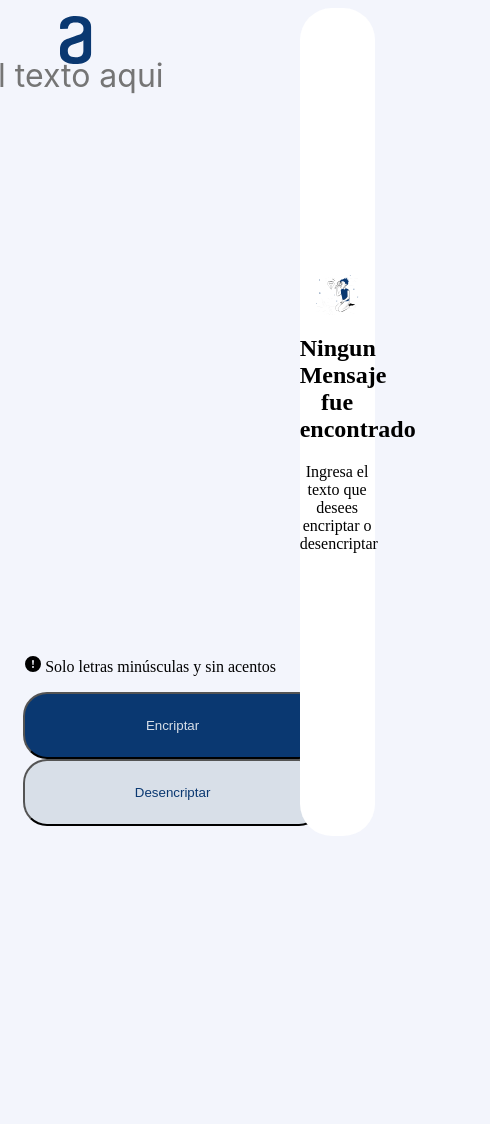
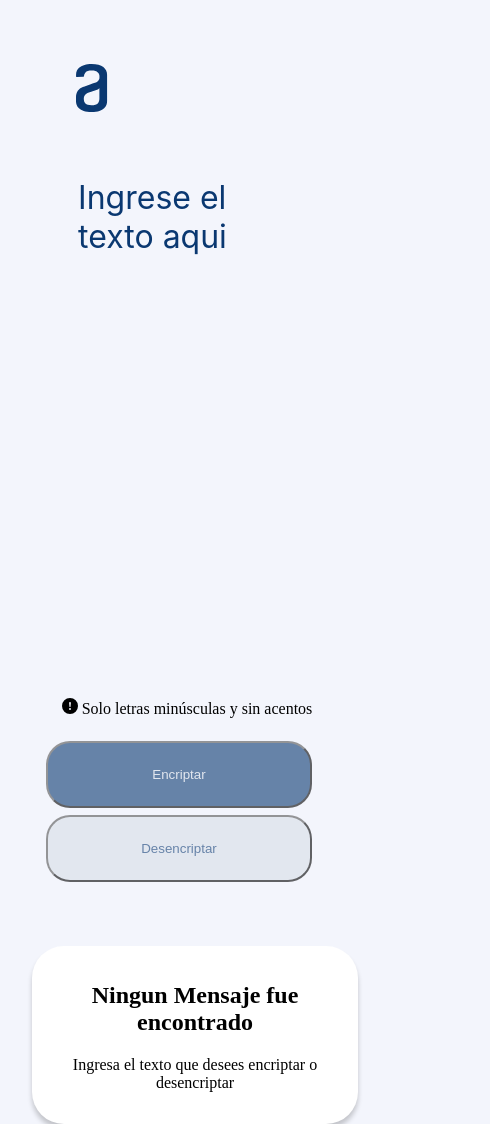
Before and after one commit to Seba-Monsalve/alura-encriptador, a plain HTML site: page index.html in a window 390 px wide. Shown: the whole page, 490 px wide, since content can reach past the window. Before the commit the page ends 844 px from the top, so only its background shows below. Drawn offline with Linux system fonts and the light colour scheme.

Commit message:
Responsive

```diff
--- a/index.html
+++ b/index.html
@@ -8,28 +8,31 @@
 </head>
 
 <body>
-
-    <section class="input">
+    <main>
+        <section id="input">
             <img src="./iconos/logo.svg" alt="" class="logo">
-        <textarea name="" id="" cols="30" rows="10" placeholder="Ingrese el texto aqui"></textarea>
-        <div>
-            <span class="input-info"><img src="./iconos/icono.svg" alt=""> Solo letras minúsculas y sin acentos</span>
-            <button class="btn encriptar">Encriptar</button>
-            <button class="btn desencriptar">Desencriptar</button>
+            <textarea name="" id="input-area" placeholder="Ingrese el texto aqui"></textarea>
+            <div class="botonera">
+                <span class="input-info"><img src="./iconos/icono.svg" alt=""> Solo letras minúsculas y sin
+                    acentos</span>
+                <button id="btn-encriptar" class="btn encriptar disabled" onclick="encriptar();">Encriptar</button>
+                <button id="btn-desencriptar" class="btn desencriptar" onclick="desencriptar();">Desencriptar</button>
             </div>
         </section>
-
-    <section class="output">
-        <div class="results">
+        <section id="output">
+            <div id="info-desencriptar">
                 <img src="./iconos/imagen.svg" alt="" id="results-image">
                 <div class="results-texts">
                     <h1>Ningun Mensaje fue encontrado</h1>
                     <p>Ingresa el texto que desees encriptar o desencriptar</p>
                 </div>
             </div>
-        <!-- <button class="btn copiar">Desencriptar</button> -->
+            <textarea cols="10" disabled="" id="output-area" placeholder="Ingresa el texto a encriptar"></textarea>
+            <button id="btn-copiar" class="btn hidden" onclick="copiar();">Copiar</button>
         </section>
+    </main>
 
+    <script src="./js/index.js"></script>
 
 </body>
 
--- /dev/null
+++ b/js/index.js
@@ -0,0 +1,111 @@
+
+// DECLARACION VARIABLES
+let results = document.getElementById('info-desencriptar');
+let imagen_results = document.getElementById('info-desencriptar').innerHTML;
+
+let output_section = document.getElementById('output');
+
+let input_area = document.getElementById('input-area');
+let output_area = document.getElementById('output-area');
+
+let btn_encriptar = document.getElementById('btn-encriptar');
+let btn_desencriptar = document.getElementById('btn-desencriptar');
+let btn_copiar = document.getElementById('btn-copiar');
+
+let letras_a_cifrar = ['a', 'e', 'i', 'o', 'u'];
+let letras_auxiliares = ['á', 'é', 'í', 'ó', 'ú'];
+let cifrado = ['ai', 'enter', 'imes', 'ober', 'ufat'];
+
+
+
+// inicializar
+output_area.classList.add('hidden')
+btn_copiar.classList.add('hidden')
+
+btn_encriptar.classList.add('disabled');
+btn_desencriptar.classList.add('disabled')
+
+input_area.addEventListener('input', () => {
+    if (input_area.value != '') {
+        btn_encriptar.classList.remove('disabled');
+        btn_desencriptar.classList.remove('disabled');
+        return;
+    }
+    btn_encriptar.classList.add('disabled');
+    btn_desencriptar.classList.add('disabled')
+
+    return;
+}
+)
+
+// La letra 'a' es convertida para 'ai'
+// La letra 'e' es convertida para 'enter'
+// La letra 'i' es convertida para 'imes'
+// La letra 'o' es convertida para 'ober'
+// La letra 'u' es convertida para 'ufat'
+
+
+function reset() {
+    results.innerHTML = '';
+    input_area.value = '';
+    output_area.classList.remove('hidden')
+    btn_copiar.classList.remove('hidden')
+
+    btn_desencriptar  .classList.add('disabled')
+    btn_encriptar.classList.add('disabled')
+}
+
+
+
+
+//------------------------
+// FUNCIONES
+//------------------------
+
+
+function cifrarTexto(texto) {
+    for (index in letras_a_cifrar) {
+        texto = texto.replaceAll(letras_a_cifrar[index], letras_auxiliares[index]);
+    }
+    for (index in letras_auxiliares) {
+        texto = texto.replaceAll(letras_auxiliares[index], cifrado[index]);
+    }
+    return texto;
+}
+
+function descifrarTexto(texto) {
+    for (index in cifrado) {
+        texto = texto.replaceAll(cifrado[index], letras_auxiliares[index]);
+    }
+    for (index in letras_auxiliares) {
+        texto = texto.replaceAll(letras_auxiliares[index], letras_a_cifrar[index]);
+    }
+    return texto;
+}
+function encriptar() {
+    let input_text = input_area.value;
+    if (input_text == '')
+        return;
+
+    output_area.value = cifrarTexto(input_text);
+    reset();
+    return;
+}
+
+function desencriptar() {
+    let input_text = input_area.value;
+    if (input_text == '')
+        return;
+
+    output_area.value = descifrarTexto(input_text);
+    reset();
+    return;
+}
+
+function copiar() {
+    if (output_area.value == '')
+        return;
+    navigator.clipboard.writeText(output_area.value);
+    alert('Se ha copiado el texto: ' + output_area.value);
+    return;
+}
--- a/styles.css
+++ b/styles.css
@@ -1,40 +1,56 @@
+* {
+    box-sizing: border-box
+}
+
+html,
+body {
+    margin: 0 1em;
+}
+
 html {
     background: #F3F5FC;
-    width: 100%;
-    height: 100%;
 }
 
 .logo {
-    position: fixed;
-    width: 120px;
-    top: 1em;
-    left: 1em
+    display: inline-block;
+    margin: 1em auto 2em 0;
 }
 
 section {
+    height: 100%;
     float: left;
 }
 
-.input {
-    margin-left: 10%;
-    height: 100%;
-    width: 68%;
+#input {
     display: flex;
     flex-direction: column;
     justify-content: center;
     align-items: center;
+    padding: 2em 2em 0 0;
+    width: 75%;
+    height: 93%;
 }
 
-
-.output {
+#output {
     display: flex;
     flex-direction: column;
     border-radius: 32px;
+    text-align: center;
+    align-items: center;
+    justify-content: space-around;
     background-color: white;
-    text-align: center;
-    justify-content: center;
-    height: 100%;
     width: 20%;
+    height: 95%;
+    padding: 1em;
+    box-shadow: 0px 5px 5px 0px rgba(0, 0, 0, 0.2);
+}
+
+.botonera{
+    flex-wrap: wrap;
+}
+
+#input-area {
+    width: 70%;
 }
 
 .input-info {
@@ -42,15 +58,19 @@ section {
     margin: 0 0 1em 1em;
 }
 
-
 .btn {
     width: 300px;
     height: 67px;
     padding: 24px;
     border-radius: 24px;
     margin: 0 1em;
+}
 
+
+#btn-copiar {
+    width: 100%;
 }
+
 
 .encriptar {
     background-color: #0A3871;
@@ -62,33 +82,108 @@ section {
     color: #0A3871;
 }
 
-.copiar {
-    position: relative;
-    bottom: -10px;
-}
 
 textarea {
     background-color: transparent;
     border: none;
     resize: none;
-    height: 70vh;
+    height: 60vh;
+    width: 100%;
     margin: 1em 0 0.5em 0;
     font-family: Inter;
     font-size: 32px;
     font-weight: 400;
-    line-height: 48px;
-    text-align: left;
+    text-align: start;
+    color: #0A3871;
 }
 
 
-.results img,
-.results p.results h1 {
-    width: 60%;
-    font-size: 2em;
+textarea::placeholder {
+    color: #0A3871;
 }
 
 
-.texto-output {
-    text-align: center;
-    width: 60%;
+#results-image {
+    width: 100%;
 }
+
+
+.disabled {
+    opacity: 0.6;
+}
+
+.hidden {
+    display: none;
+}
+
+.btn:hover {
+    cursor: pointer;
+    opacity: 0.9;
+}
+
+.disabled:hover {
+    cursor: not-allowed;
+    opacity: 0.6;
+
+}
+
+/* Extra small devices (phones, 600px and down) */
+@media only screen and (max-width: 600px) {}
+
+/* Small devices (portrait tablets and large phones, 600px and up) */
+@media only screen and (max-width: 600px) {
+    .btn {
+        width: 100%;
+        margin: 0.5em;
+    }
+
+}
+
+/* Medium devices (landscape tablets, 768px and up) */
+@media only screen and (max-width: 768px) {
+    .btn {
+        width: 100%;
+        margin: 0.5em 0 0 0;
+
+    }
+
+}
+
+/* Large devices (laptops/desktops, 992px and up) */
+@media only screen and (max-width: 992px) {
+
+    main {
+        display: flex;
+        flex-direction: column;
+    }
+
+    #input,
+    #output {
+        display: flex;
+        width: 100%;
+        align-items: center;
+        justify-content: center;
+        margin: 1em 0;
+    }
+
+    #output {
+        margin: 3em 0 0 0;
+    }
+
+    #results-image {
+        display: none;
+    }
+
+    #output-area {
+        margin: 2em;
+        height: 40%;
+        width: 90%;
+        text-align: center;
+    }
+
+
+
+}
+
+/* Extra large devices (large laptops and desktops, 1200px and up) */
+@media only screen and (min-width: 1200px) {}
```
Lines whose indentation alone changed are shown as unchanged.
